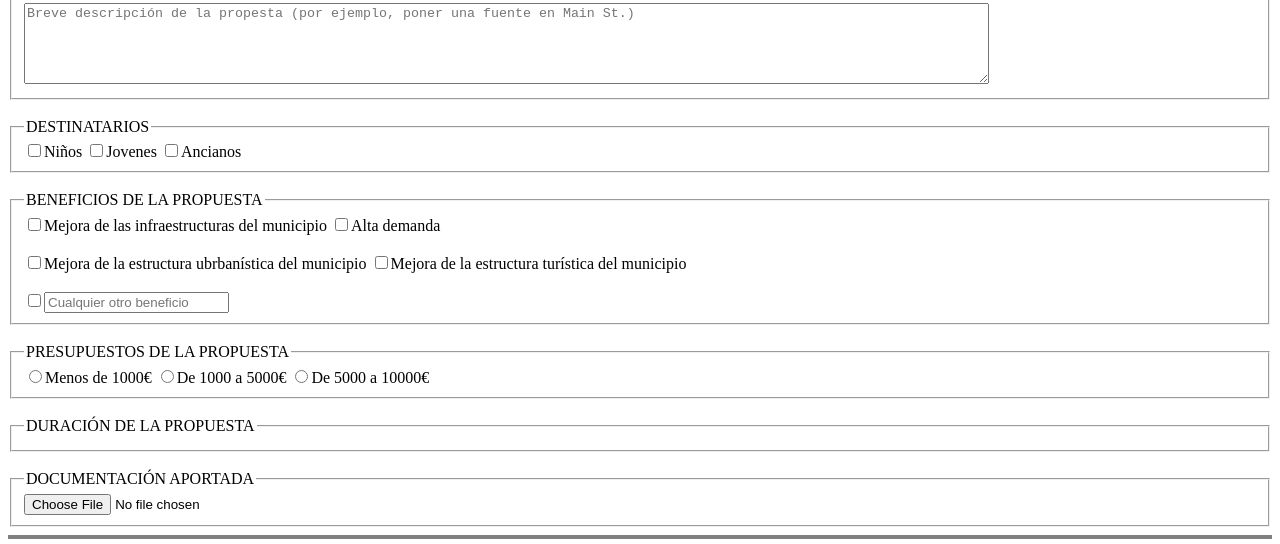
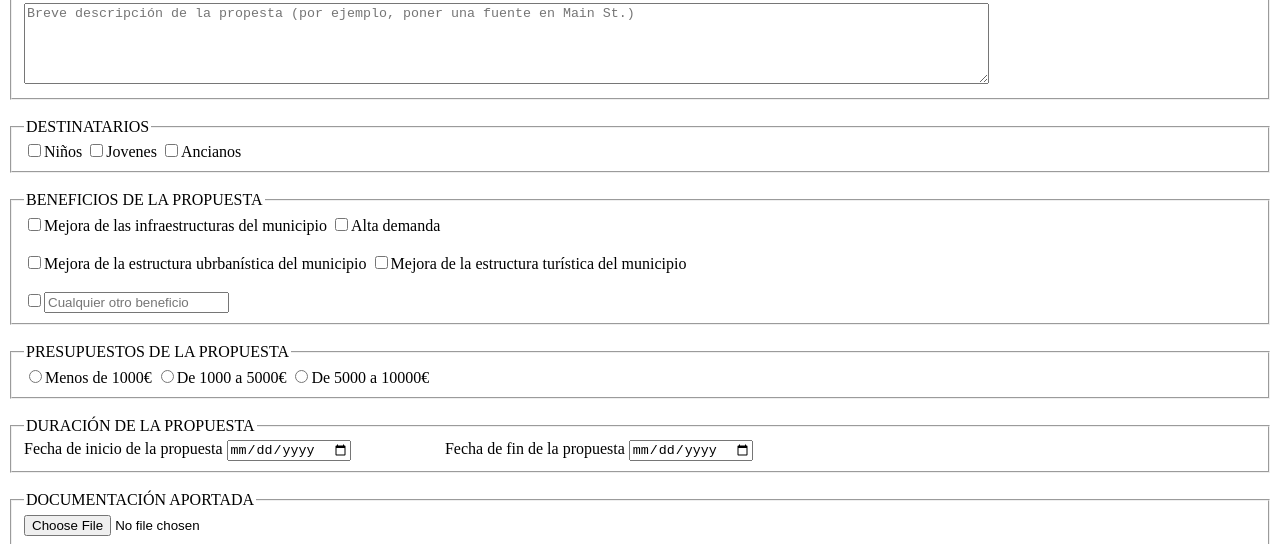
Before and after one commit to vjp-angelPB/IAW, a plain HTML site: page formulario_propuesta.html in a window 1280 px wide. Shown: the part 679-1223 px from the top of the page. Drawn offline with Linux system fonts and the light colour scheme.

Commit message:
formulario

```diff
--- a/formulario_propuesta.html
+++ b/formulario_propuesta.html
@@ -120,6 +120,8 @@
         <fieldset>
             <legend>DURACIÓN DE LA PROPUESTA</legend>
 
+            <label for="">Fecha de inicio de la propuesta </label><input type="date">
+            <label for="" style="margin-left: 90px;">Fecha de fin de la propuesta </label><input type="date">
 
         </fieldset>
 
```
